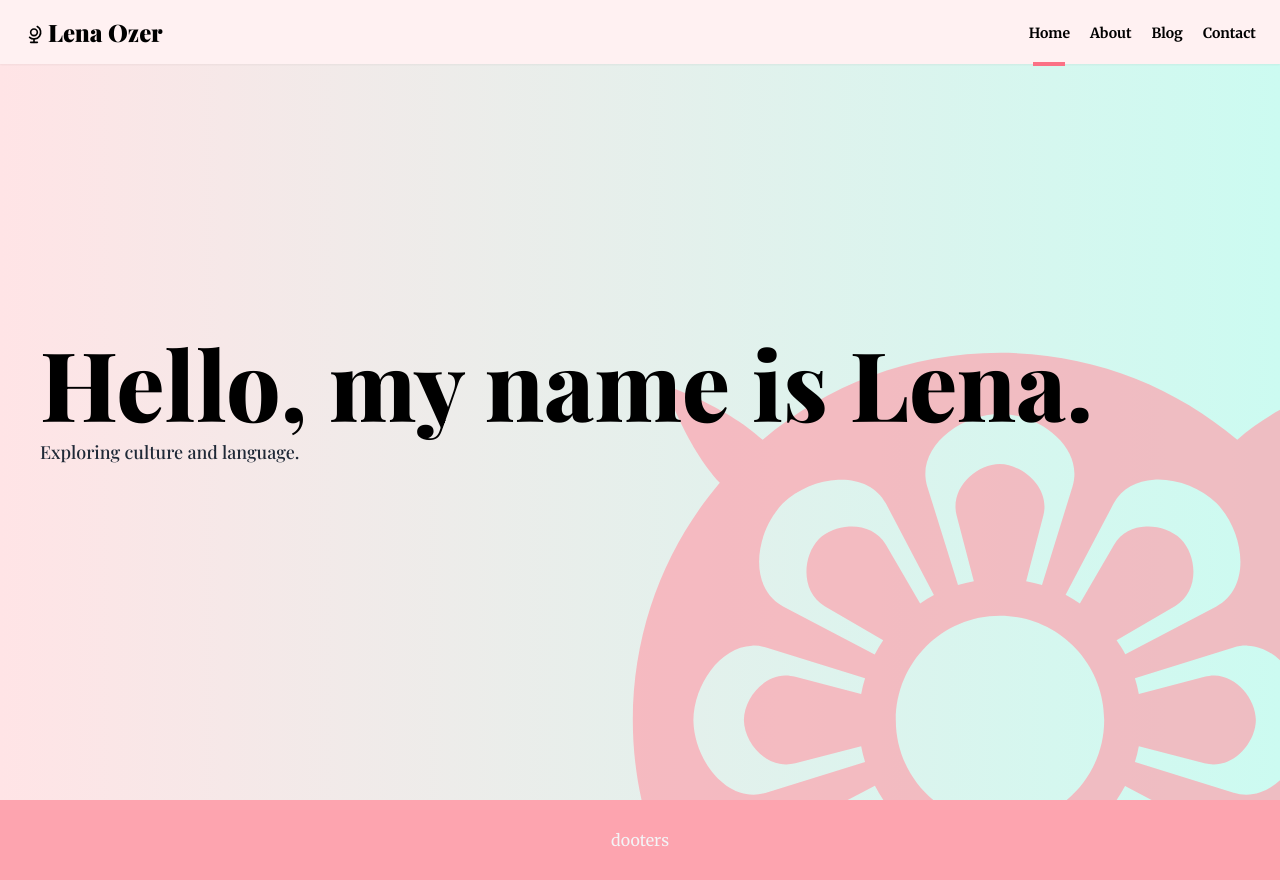
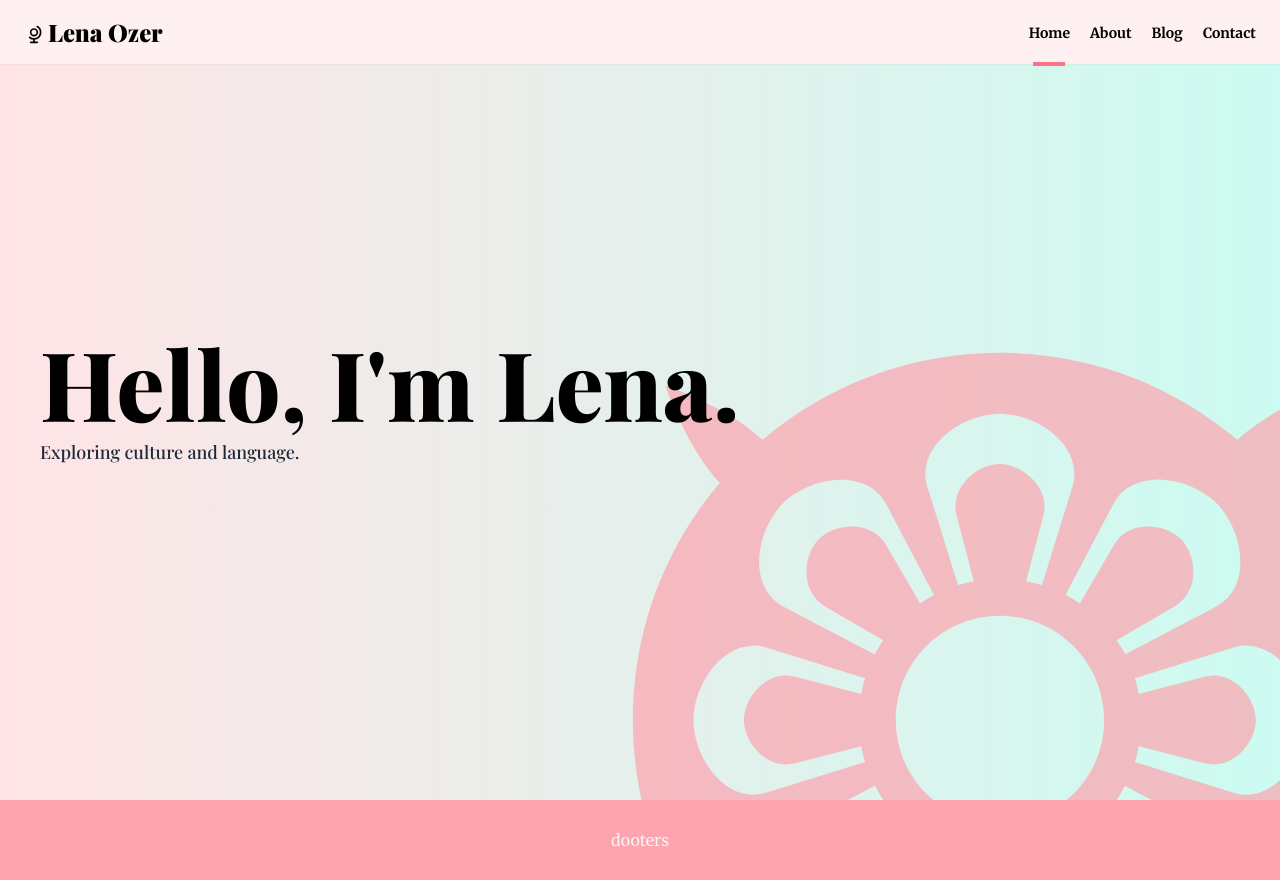
Before and after one commit to Darkryhr/lena-ozer, a Next.js app: page / in a window 1280 px wide. Built offline with nearby package versions, Linux system fonts and the light colour scheme.

Commit message:
changed hero text

```diff
--- a/pages/index.js
+++ b/pages/index.js
@@ -5,7 +5,7 @@ const Home = () => {
   return (
     <div className='mx-auto h-screen flex justify-center flex-col px-8 relative max-w-7xl '>
       <h1 className='md:text-8xl text-6xl font-extrabold font-serif z-10'>
-        Hello, my name is Lena.
+        Hello, I&apos;m Lena.
       </h1>
       <p className='mt-2 text-lg text-gray-800 font-medium z-10'>
         Exploring culture and language.
```
